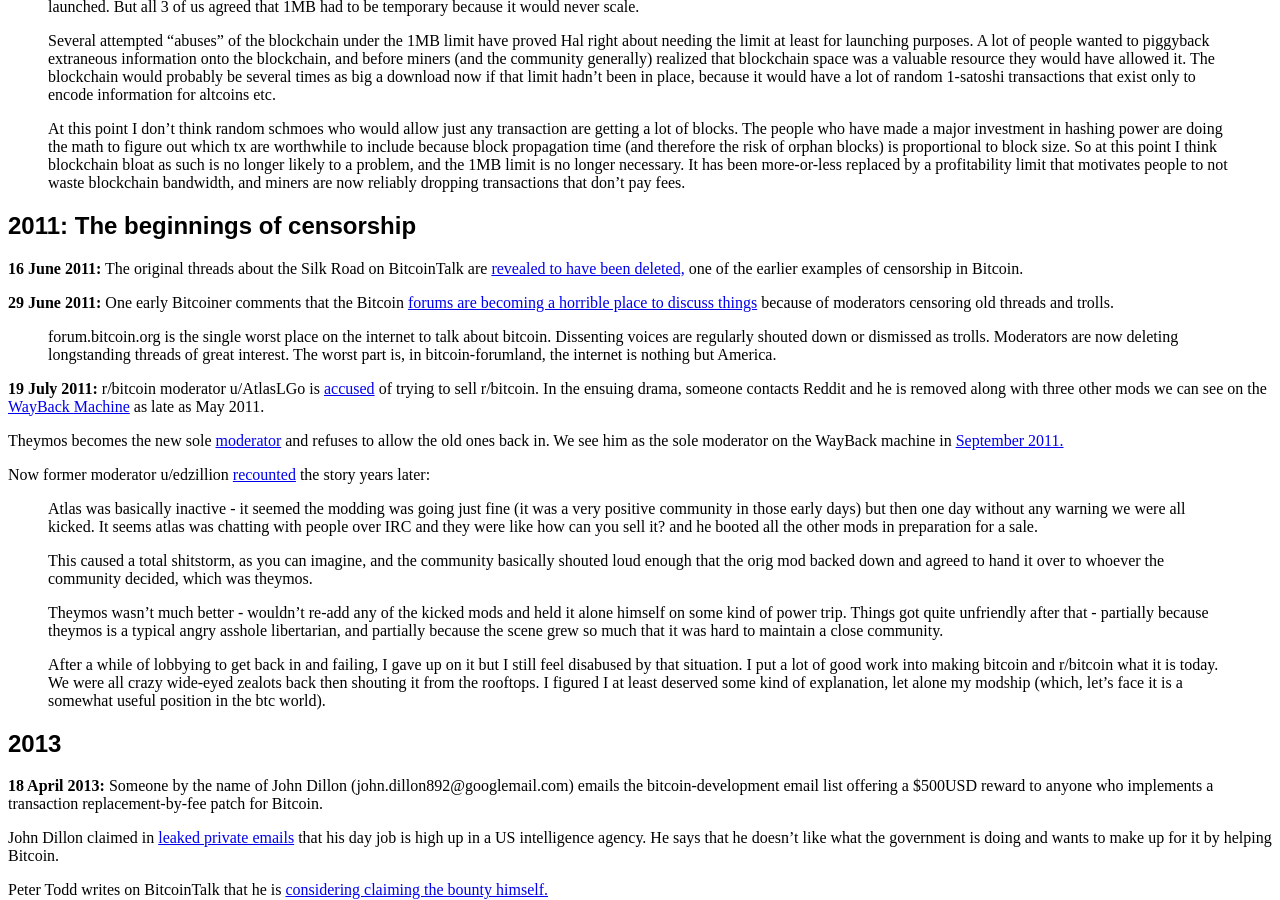
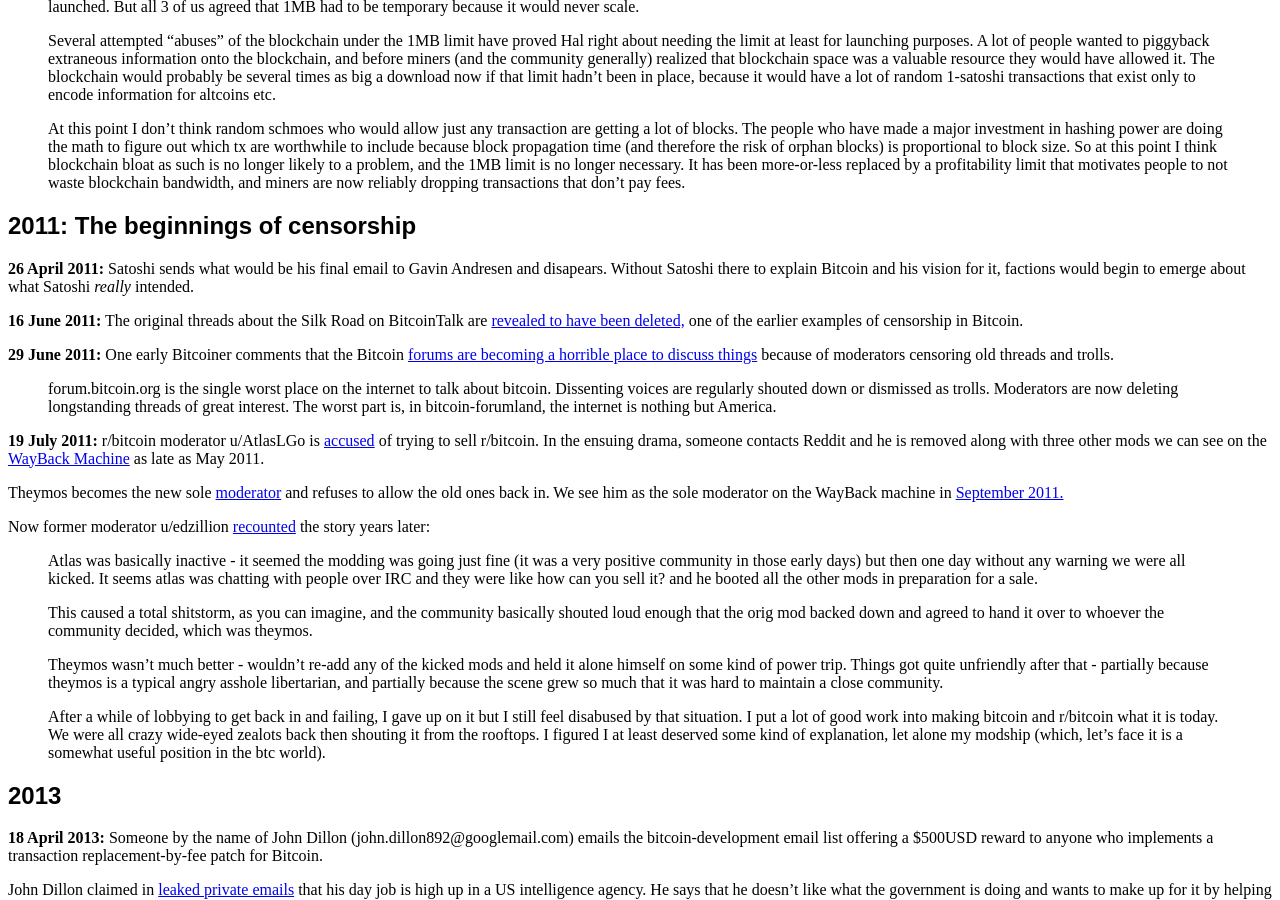
Before and after one commit to derykmakgill/website, a Jekyll site: the page built from btc.md, in a window 1280 px wide and 900 px high, scrolled down 918 px. Built offline with Jekyll 4.4.1, drawn with Linux system fonts in a browser that asks for light colours; a script that is not in the unit is left out.

Commit message:
Update btc.md

```diff
--- a/btc.md
+++ b/btc.md
@@ -40,6 +40,8 @@
 
 ## 2011: The beginnings of censorship
 
+**26 April 2011:** Satoshi sends what would be his final email to Gavin Andresen and disapears. Without Satoshi there to explain Bitcoin and his vision for it, factions would begin to emerge about what Satoshi *really* intended.
+
 **16 June 2011:** The original threads about the Silk Road on BitcoinTalk are [revealed to have been deleted,](https://bitcointalk.org/index.php?topic=17872.0) one of the earlier examples of censorship in Bitcoin.
 
 **29 June 2011:** One early Bitcoiner comments that the Bitcoin [forums are becoming a horrible place to discuss things](https://bitcointalk.org/index.php?topic=17872.msg304289#msg304289) because of moderators censoring old threads and trolls.
```
